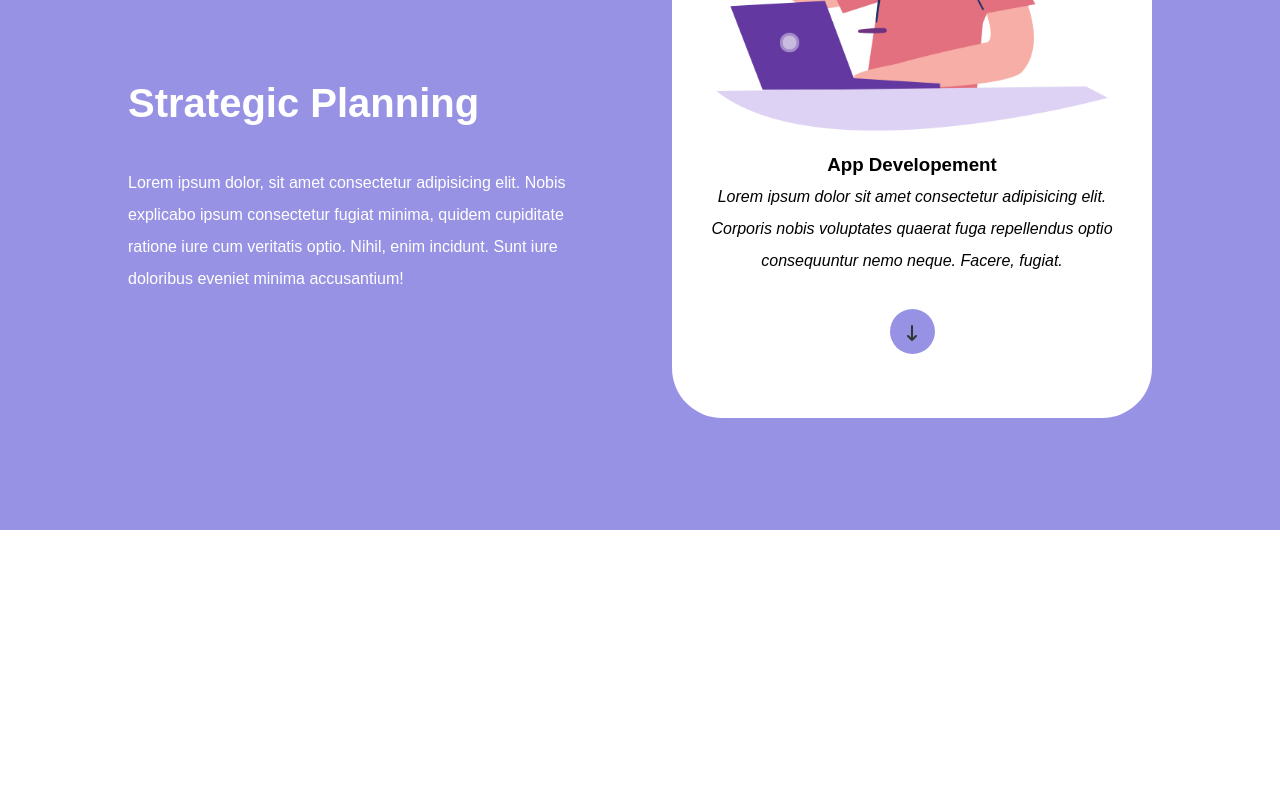
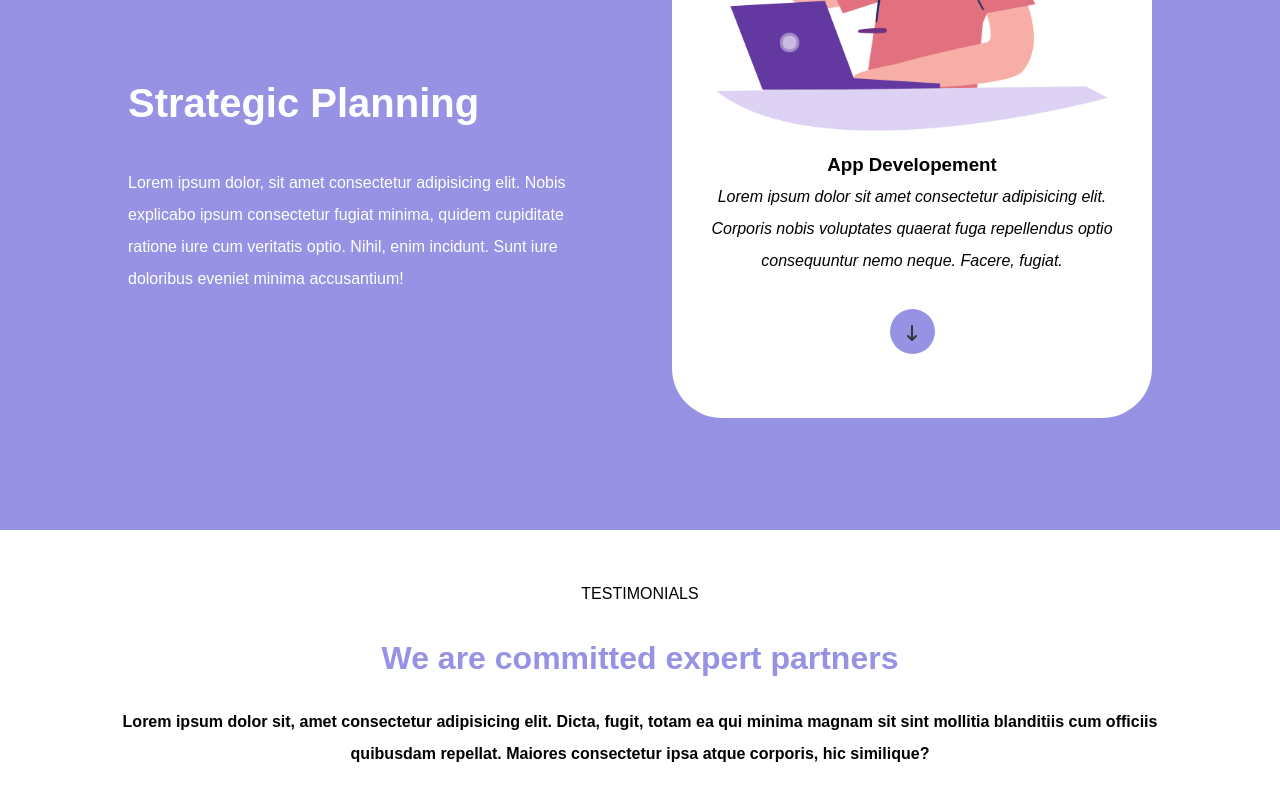
Before and after one commit to PaoloZampa/htmlcss-responsive-layout, a plain HTML site: page index.html in a window 1280 px wide. Shown: the part 1528-2328 px from the top of the page. Before the commit the page ends 2090 px from the top, so only its background shows below. Drawn offline with Linux system fonts and the light colour scheme.

Commit message:
add testimonial heading section

```diff
--- a/assets/css/style.css
+++ b/assets/css/style.css
@@ -245,6 +245,21 @@ i.fa-solid.fa-arrow-down-long {
     border-radius: 50%;
     margin: 2rem;
 }
+
+
+/* testimonials */
+
+.section_heading{
+    text-align: center;
+    padding: 3rem 0;
+}
+
+.section_heading h1{
+    color: var(--violet);
+    font-size: 2rem;
+    margin: 2rem 0;
+}
+
 /* #endregion main */
 
 
--- a/index.html
+++ b/index.html
@@ -153,7 +153,17 @@
             <!-- testimonials -->
             <section id="testimonials">
                 <div class="container">
-                    <div class="section_heading"></div>
+                    <div class="section_heading">
+                        <span>TESTIMONIALS</span>
+                        <h1>
+                            We are committed expert partners
+                        </h1>
+                        <p><strong>Lorem ipsum dolor sit, amet consectetur
+                                adipisicing elit. Dicta, fugit, totam ea qui
+                                minima magnam sit sint mollitia blanditiis cum
+                                officiis quibusdam repellat. Maiores consectetur
+                                ipsa atque corporis, hic similique?</strong></p>
+                    </div>
                     <div class="testimonial d_flex">
                         <div class="avatar"></div>
                         <div class="bio"></div>
```
